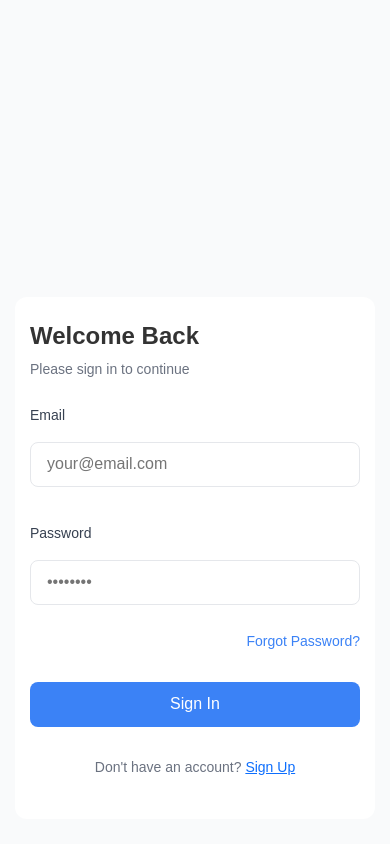
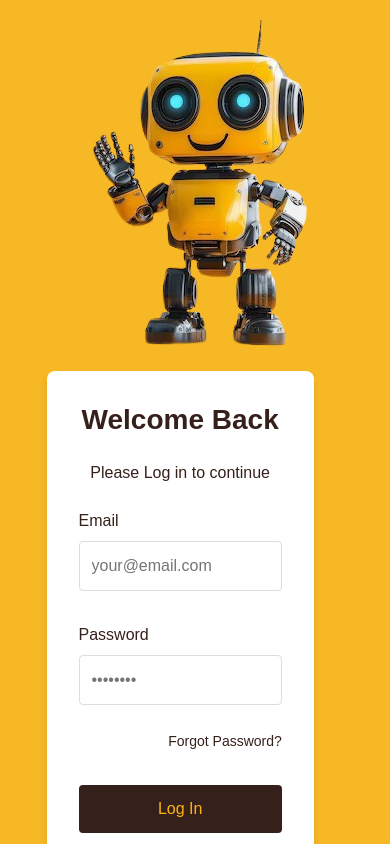
Before and after one commit to Rajeshkarri827/CarPool, a React (Vite) app: page /login in a window 390 px wide. Shown: the top 844 px of the page. Built offline with nearby package versions, Linux system fonts and the light colour scheme.

Commit message:
guestlogin

```diff
--- a/src/components/Login/Log.css
+++ b/src/components/Login/Log.css
@@ -4,59 +4,41 @@
   padding: 0;
 }
 
+
 .login-container {
   display: flex;
-    height: 100vh;
-    width: 100%;
-    overflow: hidden;
-    background-color: #f9fafb;
+  justify-content: center;
+  align-items: center;
+  min-height: 100vh;
+  background: #f6b825;
+  padding: 20px;
 }
 
 
-  .login-image-container {
-    flex: 1;
-    display: flex;
-    justify-content: center;
-    align-items: center;
-    overflow: hidden;
+.login-card {
+  background: white;
+  padding: 2rem;
+  border-radius: 8px;
+  width: 100%;
+  max-width: 400px;
+  box-shadow: 0 4px 6px rgba(0, 0, 0, 0.1);
+  text-align: center;
 }
 
-  .login-image {
-    width: 100%;
-    height: 100%;
-    object-fit: cover;
-  }
-
-
-  .login-form-container {
-    flex: 1;
-    display: flex;
-    justify-content: center;
-    align-items: center;
-    padding: 20px;
-  }
-
-  .login-card {
-    width: 100%;
-    max-width: 420px;
-    padding: 40px;
-    background: white;
-    border-radius: 12px;
-    box-shadow: 0 10px 25px rgba(0, 0, 0, 0.05);
-  }
 
 .login-title {
   font-size: 28px;
   font-weight: 700;
-    color: #333;
-    margin-bottom: 8px;
+  color: #36201b;
+  margin-bottom: 1.5rem;
 }
 
 .login-subtitle {
   font-size: 16px;
-    color: #6b7280;
-    margin-bottom: 30px;
+  color: #36201b;
+  margin-bottom: 1.5rem;
 }
+
 
 .error-message {
   background-color: #fee2e2;
@@ -67,154 +49,88 @@
   font-size: 14px;
 }
 
+
 .login-form {
   display: flex;
   flex-direction: column;
-    gap: 20px;
+  gap: 1rem;
 }
 
+
 .form-group {
-    display: flex;
-    flex-direction: column;
-    gap: 8px;
+  margin-bottom: 1rem;
+  text-align: left;
 }
 
 .form-group label {
-    font-size: 14px;
+  display: block;
+  margin-bottom: 0.5rem;
+  color: #36201b;
   font-weight: 500;
-    color: #374151;
 }
 
 .form-group input {
-    height: 50px;
-    padding: 0 16px;
-    border: 1px solid #e5e7eb;
-    border-radius: 8px;
-    font-size: 16px;
-    transition: border-color 0.2s;
+  width: 100%;
+  padding: 0.75rem;
+  border: 1px solid #ddd;
+  border-radius: 4px;
+  font-size: 1rem;
 }
 
-  .form-group input:focus {
-    outline: none;
-    border-color: #3b82f6;
-    box-shadow: 0 0 0 3px rgba(59, 130, 246, 0.1);
-  }
 
 .forgot-password {
-    display: flex;
-    justify-content: flex-end;
-    margin-top: -10px;
+  text-align: right;
+  margin-top: -0.5rem;
 }
 
 .forgot-password span {
-    color: #3b82f6;
-    font-size: 14px;
+  color: #36201b;
+  font-size: 0.875rem;
   cursor: pointer;
   transition: color 0.2s;
 }
 
 .forgot-password span:hover {
-    color: #2563eb;
+  color: #fbb412;
   text-decoration: underline;
 }
 
+
 .login-button {
-    height: 50px;
-    background-color: #3b82f6;
-    color: white;
+  background-color: #36201b;
+  color: #fbb412;
   border: none;
-    border-radius: 8px;
-    font-size: 16px;
-    font-weight: 500;
+  padding: 0.75rem 1.5rem;
+  border-radius: 4px;
+  font-size: 1rem;
   cursor: pointer;
-    transition: background-color 0.2s;
-    margin-top: 10px;
+  transition: background-color 0.3s ease;
+  margin-top: 1rem;
+  width: 100%;
 }
 
 .login-button:hover {
-    background-color: #2563eb;
+  background-color: #fbb412;
+  color: #36201b;
 }
 
-  .login-button.loading {
-    background-color: #93c5fd;
-    cursor: not-allowed;
-  }
 
 .register-link {
   text-align: center;
-    margin-top: 30px;
-    font-size: 14px;
-    color: #6b7280;
+  margin-top: 1rem;
+  font-size: 0.875rem;
+  color: #36201b;
 }
 
 .register-link span {
-    color: #3b82f6;
+  color: #fbb412;
   cursor: pointer;
   transition: color 0.2s;
 }
 
 .register-link span:hover {
-    color: #2563eb;
+  color: #36201b;
   text-decoration: underline;
-  }
-
-
-  @media (max-width: 968px) {
-    .login-container {
-      flex-direction: column;
-    }
-
-    .login-image-container {
-      height: 240px;
-    }
-
-    .login-image {
-      width: 100%;
-      height: 100%;
-      object-fit: cover;
-    }
-
-    .login-form-container {
-      flex: 2;
-      padding: 15px;
-    }
-
-    .login-card {
-      padding: 30px 20px;
-    }
-  }
-
-  @media (max-width: 480px) {
-    .login-image-container {
-      height: 200px;
-    }
-
-    .login-card {
-      padding: 25px 15px;
-      box-shadow: none;
-    }
-
-    .login-title {
-      font-size: 24px;
-    }
-
-    .login-subtitle {
-      font-size: 14px;
-      margin-bottom: 25px;
-    }
-
-    .form-group input {
-      height: 45px;
-    }
-
-    .login-button {
-      height: 45px;
-    }
-  }
-
-
-  .login-button:active {
-    transform: scale(0.98);
 }
 
 
@@ -222,3 +138,15 @@
   outline: none;
   box-shadow: 0 0 0 3px rgba(59, 130, 246, 0.3);
 }
+
+
+@media (max-width: 768px) {
+  .login-container {
+    flex-direction: column;
+    align-items: center;
+  }
+  .login-card {
+    max-width: 90%;
+    width: 100%;
+  }
+}
--- a/src/components/Login/Log.jsx
+++ b/src/components/Login/Log.jsx
@@ -2,8 +2,18 @@ import React, { useState } from "react";
 import { motion } from "framer-motion";
 import { Link, useNavigate } from "react-router-dom";
 import "./Log.css";
-// import LoginImage from "../../assets/login.jpg"; // Make sure this image exists in your assets folder
-import { getAuth, signInWithEmailAndPassword } from "firebase/auth";
+import LoginImage from "../../assets/logimg.png";
+import {
+  getAuth,
+  GoogleAuthProvider,
+  signInAnonymously,
+  signInWithEmailAndPassword,
+  signInWithPopup,
+} from "firebase/auth";
+
+const auth = getAuth();
+const Googleprovider = new GoogleAuthProvider();
+
 
 function Log() {
   const [formData, setFormData] = useState({
@@ -24,7 +34,6 @@ function Log() {
     setLoading(true);
 
     try {
-      const auth = getAuth();
       const userCredential = await signInWithEmailAndPassword(
         auth,
         formData.email,
@@ -41,6 +50,28 @@ function Log() {
     }
   };
 
+  const handlegooglelogin = async () => {
+    try {
+      await signInWithPopup(auth, Googleprovider);
+      console.log("Google login successful");
+      alert("Google login successful");
+    } catch (err) {
+      console.log(err);
+      alert("Error occurred during Google login");
+    }
+  };
+
+  const handleguestlogin = async() => {
+    try{
+      await signInAnonymously(auth)
+      alert("guest login successfull")
+    }
+    catch(err) {
+      console.log(err)
+      alert("error occured")
+    }
+  }
+
   return (
     <div className="login-container">
       {/* Image section with slide-in from left animation */}
@@ -50,7 +81,7 @@ function Log() {
         animate={{ x: 0, opacity: 1 }}
         transition={{ duration: 0.8 }}
       >
-        {/* <img src={LoginImage} alt="Login Visual" className="login-image" /> */}
+        {<img src={LoginImage} alt="Login Visual" className="login-image" />}
       </motion.div>
 
       {/* Login form with slide-in from right animation */}
@@ -62,7 +93,7 @@ function Log() {
       >
         <div className="login-card">
           <h2 className="login-title">Welcome Back</h2>
-          <p className="login-subtitle">Please sign in to continue</p>
+          <p className="login-subtitle">Please Log in to continue</p>
 
           {error && <div className="error-message">{error}</div>}
 
@@ -104,14 +135,16 @@ function Log() {
               className={`login-button ${loading ? "loading" : ""}`}
               disabled={loading}
             >
-              {loading ? "Signing In..." : "Sign In"}
+              {loading ? "Signing In..." : "Log In"}
             </button>
+
+            <button onClick={handlegooglelogin}>Google Login</button>
+            <button onClick={handleguestlogin}>Guest Login</button>
           </form>
 
           <div className="register-link">
             <p>
-              Don't have an account?{" "}
-              <Link to={"/register"}>Sign Up</Link>
+              Don't have an account? <Link to={"/register"}>Sign Up</Link>
             </p>
           </div>
         </div>
--- a/src/components/Registration/Reg.css
+++ b/src/components/Registration/Reg.css
@@ -6,6 +6,7 @@
   background: #f6b825;
   padding: 20px;
 }
+
 
  .registration-card {
   background: white;
@@ -21,6 +22,7 @@
   margin-bottom: 1.5rem;
   color: #36201b;
 }
+
 
 .form-group {
   margin-bottom: 1rem;
@@ -76,12 +78,14 @@
     flex-direction: column;
     align-items: center;
   }
-  .registration-image,
+
+  /* Hide the image on small and medium screens */
+  .registration-image {
+    display: none;
+  }
+
   .registration-card {
     max-width: 90%;
     width: 100%;
   }
-  .registration-image {
-    margin-bottom: 1rem;
 }
-}
--- a/src/dashboardpage/Land.css
+++ b/src/dashboardpage/Land.css
@@ -56,7 +56,7 @@ body {
 .hero {
   width: 100%;
   height: 80vh;
-  background: url('../assets/hero3.jpg') no-repeat center center / cover;
+  background: url('../assets/gif.gif') no-repeat center center / cover;
   display: flex;
   align-items: center;
   justify-content: center;
--- a/src/dashboardpage/Land.jsx
+++ b/src/dashboardpage/Land.jsx
@@ -9,6 +9,12 @@ import CarRiderIcon from "../assets/caricon.png";
 import SmartRidingIcon from "../assets/smart.png";
 import "./Land.css";
 import { Link } from "react-router-dom";
+import {
+  getAuth,
+  signInAnonymously
+} from "firebase/auth";
+
+const auth = getAuth();
 
 // Animation variant for fade in and upward motion
 const fadeInUp = {
@@ -115,6 +121,17 @@ function Land() {
     return <LoadingScreen />;
   }
 
+  const handleguestlogin = async() => {
+      try{
+        await signInAnonymously(auth)
+        alert("guest login successfull")
+      }
+      catch(err) {
+        console.log(err)
+        alert("error occured")
+      }
+    }
+
   return (
     <div className="App fade-in">
       <motion.nav className="navbar navbar-expand-lg navbar-light bg-light" {...fadeInUp}>
@@ -144,7 +161,7 @@ function Land() {
                 </Link>
               </li>
               <li className="nav-item">
-                <a className="nav-link" href="#guest">
+                <a className="nav-link" href="#guest" onClick={handleguestlogin}>
                   Guest Login
                 </a>
               </li>
```
Also changed, not shown: src/assets/logimg.png (added), 1 other file (tests, documents, lock files or other folders). Lines whose indentation alone changed are shown as unchanged.
